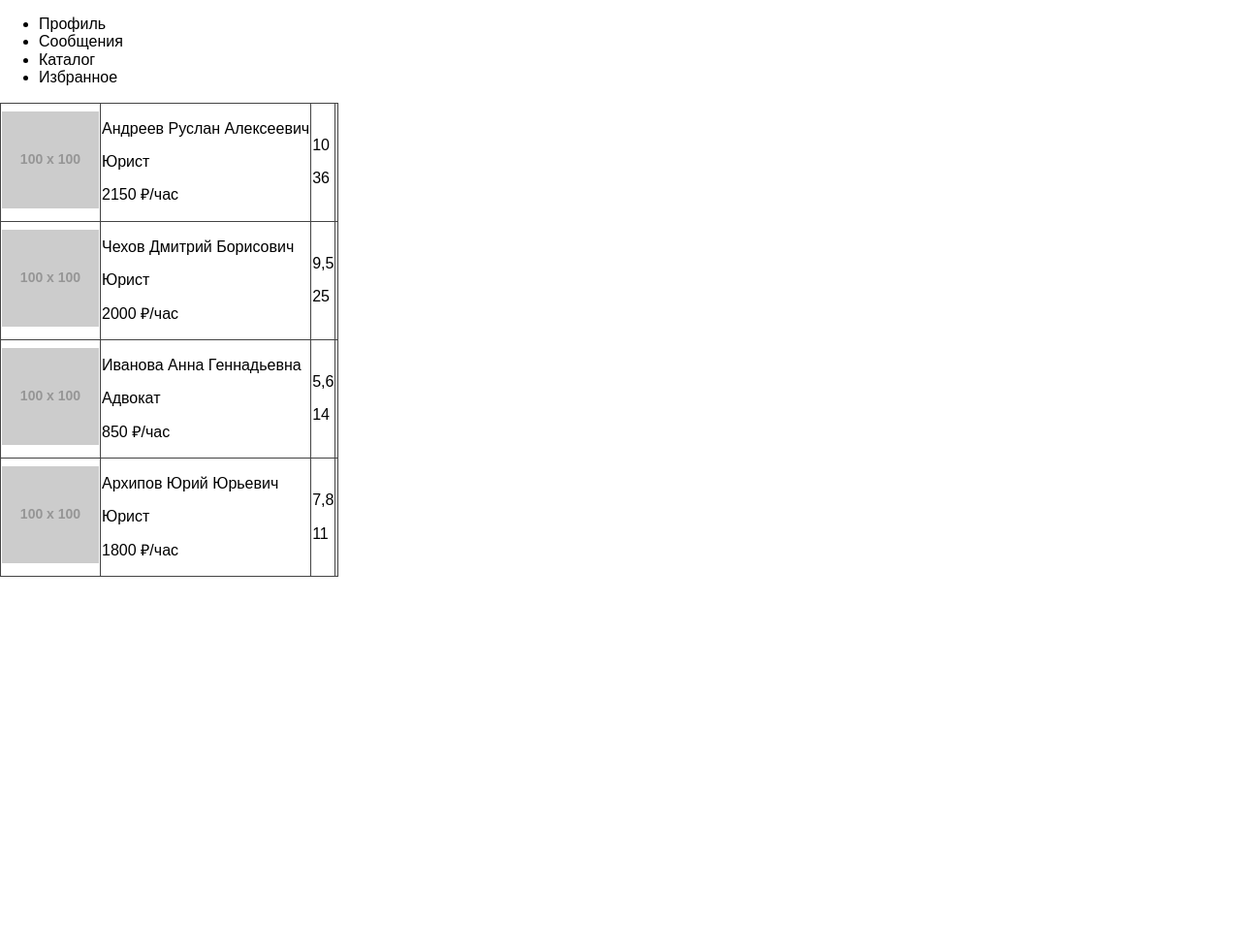
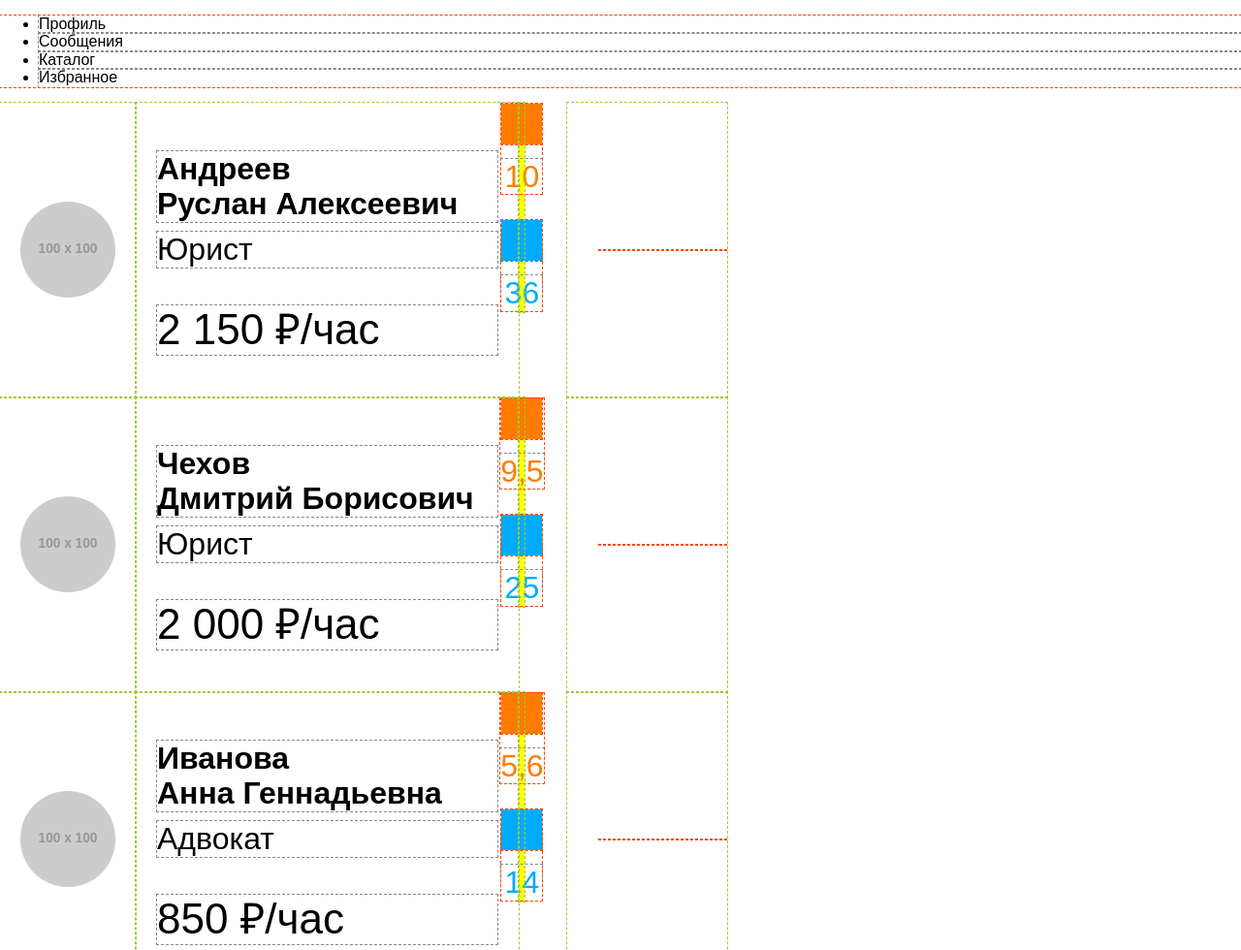
Before and after one commit to paulinekorkina/logicasoft, a plain HTML site: page index.html in a window 1280 px wide. Shown: the top 980 px of the page at 97% size. Before the commit the page ends 800 px from the top, so only its background shows below. Drawn offline with Linux system fonts and the light colour scheme; placeholder pictures from the web are drawn by us.

Commit message:
сделала сетку

```diff
--- a/css/style.css
+++ b/css/style.css
@@ -1,9 +1,7 @@
-.main-table {
-  border-collapse: collapse;
-}
-
-.main-table td {
-  border: 1px solid #444444;
+.body {
+  /*width: 750px;*/
+  margin: 0;
+  padding: 0;
 }
 
 .delete-specialist {
@@ -17,3 +15,133 @@
 .modal-delete-show {
   display: block;
 }
+
+div,
+article,
+ul {
+  outline: 1px dashed orangered;
+}
+
+h2,
+h3,
+b,
+p,
+a,
+li {
+  outline: 1px dashed #888888;
+}
+
+td {
+  outline: 1px dashed yellowgreen;
+}
+
+.main-table {
+  max-width: 750px;
+  width: 100%;
+  border-collapse: collapse;
+}
+
+.main-table td {
+  /*border: 1px solid #444444;*/
+}
+
+.photo {
+  width: 18.66666666666667%; /*140/750*/
+}
+
+.photo img {
+  position: relative;
+  display: block;
+  width: 71.42857142857143%; /*100/140*/
+  margin: auto;
+  border-radius: 50%;
+}
+
+.photo img::after {
+  content: "";
+  position: absolute;
+  right: 50%;
+  bottom: 50%;
+  z-index: 10;
+  display: block;
+  width: 14px;
+  height: 14px;
+  border: 2px solid #ffffff;
+  border-radius: 50%;
+  background-color: #90d23d;
+}
+
+.main-info {
+  padding: 50px 22px 44px 22px;
+}
+
+.main-info p {
+  margin: 0;
+}
+
+.main-info .name {
+  margin-bottom: 10px;
+  font-weight: bold;
+  font-size: 2em;
+}
+
+.main-info .specialty {
+  margin-bottom: 39px;
+  font-size: 2em;
+}
+
+.main-info .price {
+  font-size: 2.75em;
+}
+
+.specialist-indicators {
+  display: flex;
+  flex-direction: column;
+  align-items: center;
+  width: 8%; /*60/750*/
+  text-align: center;
+  background-color: yellow;
+}
+
+.rating {
+  margin-bottom: 27px;
+}
+
+.rating-icon {
+  display: inline-block;
+  width: 42px;
+  height: 42px;
+  margin-bottom: 15px;
+  background-color: #ff7c00;
+  vertical-align: top;
+}
+
+.rating-value {
+  margin: 0;
+  font-size: 2em;
+  color: #ff7c00;
+}
+
+.comment {
+
+}
+
+.comment-icon {
+  display: inline-block;
+  width: 42px;
+  height: 42px;
+  margin-bottom: 15px;
+  background-color: #00abff;
+  vertical-align: top;
+}
+
+.comment-count {
+  margin: 0;
+  font-size: 2em;
+  color: #00abff;
+}
+
+.specialist-contacts {
+  width: 22%; /*(132+33)/750*/
+  padding-left: 33px;
+}
--- a/index.html
+++ b/index.html
@@ -24,14 +24,14 @@
           <img src="http://placehold.it/100x100" alt="">
         </td>
         <td class="main-info">
-          <p class="name">Андреев Руслан Алексеевич</p>
+          <p class="name">Андреев<br> Руслан Алексеевич</p>
           <p class="specialty">Юрист</p>
           <p class="price">
-            <span class="value">2150</span>
+            <span class="value">2 150</span>
             <span class="unit">&#8381;/час</span>
           </p>
         </td>
-        <td class="main-cell">
+        <td class="specialist-indicators">
           <div class="rating">
             <div class="rating-icon"></div>
             <p class="rating-value">10</p>
@@ -41,7 +41,7 @@
             <p class="comment-count">36</p>
           </div>
         </td>
-        <td class="main-cell">
+        <td class="specialist-contacts">
           <div class="full-info"></div>
           <div class="chat"></div>
         </td>
@@ -52,13 +52,13 @@
           <img src="http://placehold.it/100x100" alt="">
         </td>
         <td class="main-info">
-          <p class="name">Чехов Дмитрий Борисович</p>
+          <p class="name">Чехов<br> Дмитрий Борисович</p>
           <p class="specialty">Юрист</p>
           <p class="price">
-            <span class="value">2000</span>
+            <span class="value">2 000</span>
             <span class="unit">&#8381;/час</span>
           </p>
-        <td class="main-cell">
+        <td class="specialist-indicators">
           <div class="rating">
             <div class="rating-icon"></div>
             <p class="rating-value">9,5</p>
@@ -68,7 +68,7 @@
             <p class="comment-count">25</p>
           </div>
         </td>
-        <td class="main-cell">
+        <td class="specialist-contacts">
           <div class="full-info"></div>
           <div class="chat"></div>
         </td>
@@ -79,13 +79,13 @@
           <img src="http://placehold.it/100x100" alt="">
         </td>
         <td class="main-info">
-          <p class="name">Иванова Анна Геннадьевна</p>
+          <p class="name">Иванова<br> Анна Геннадьевна</p>
           <p class="specialty">Адвокат</p>
           <p class="price">
             <span class="value">850</span>
             <span class="unit">&#8381;/час</span>
           </p>
-        <td class="main-cell">
+        <td class="specialist-indicators">
           <div class="rating">
             <div class="rating-icon"></div>
             <p class="rating-value">5,6</p>
@@ -95,7 +95,7 @@
             <p class="comment-count">14</p>
           </div>
         </td>
-        <td class="main-cell">
+        <td class="specialist-contacts">
           <div class="full-info"></div>
           <div class="chat"></div>
         </td>
@@ -106,13 +106,13 @@
           <img src="http://placehold.it/100x100" alt="">
         </td>
         <td class="main-info">
-          <p class="name">Архипов Юрий Юрьевич</p>
+          <p class="name">Архипов<br> Юрий Юрьевич</p>
           <p class="specialty">Юрист</p>
           <p class="price">
             <span class="value">1800</span>
             <span class="unit">&#8381;/час</span>
           </p>
-        <td class="main-cell">
+        <td class="specialist-indicators">
           <div class="rating">
             <div class="rating-icon"></div>
             <p class="rating-value">7,8</p>
@@ -122,7 +122,7 @@
             <p class="comment-count">11</p>
           </div>
         </td>
-        <td class="main-cell">
+        <td class="specialist-contacts">
           <div class="full-info"></div>
           <div class="chat"></div>
         </td>
```
